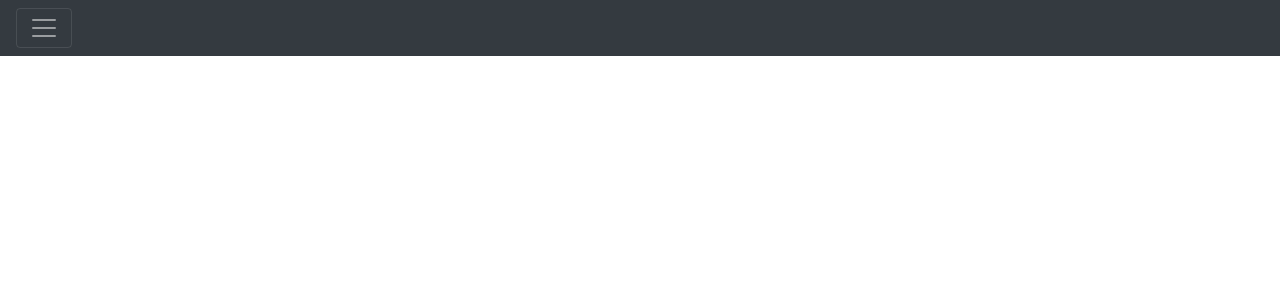
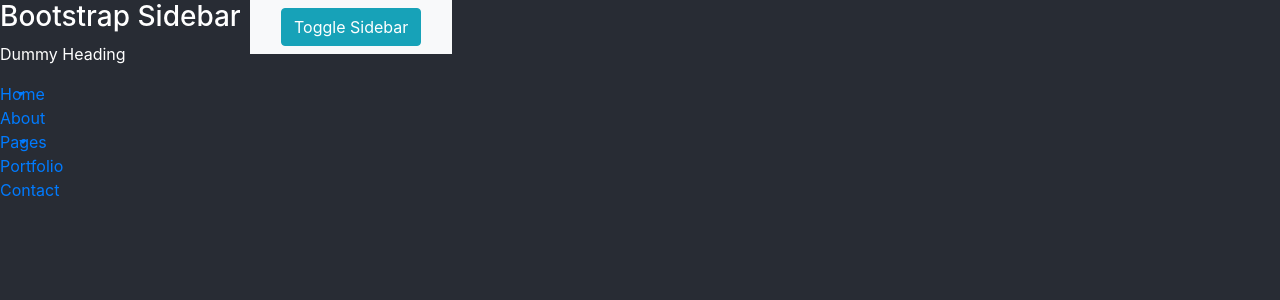
Before and after one commit to nirtzur89/vapro, a React (Create React App) app in the folder client/: page / in a window 1280 px wide. Shown: the top 300 px of the page. Built offline with nearby package versions, Linux system fonts and the light colour scheme.

Commit message:
ugly navbar

```diff
--- a/client/src/App.css
+++ b/client/src/App.css
@@ -2,14 +2,39 @@
   background-color: #282c34;
 }
 
+.wrapper {
+    color:white;
+    display: flex;
+    align-items: stretch;
+}
 
-.App-header {
+#sidebar {
+  min-width: 250px;
+  max-width: 250px;
+  min-height: 100vh;
+}
 
-  min-height: 100vh;
-  display: flex;
-  flex-direction: column;
-  align-items: center;
-  justify-content: center;
-  font-size: calc(10px + 2vmin);
-  color: white;
+#sidebar.active {
+  margin-left: -250px;
 }
+
+a[data-toggle="collapse"] {
+  position: relative;
+}
+
+.dropdown-toggle::after {
+  display: block;
+  position: absolute;
+  top: 50%;
+  right: 20px;
+  transform: translateY(-50%);
+}
+
+@media (max-width: 768px) {
+  #sidebar {
+      margin-left: -250px;
+  }
+  #sidebar.active {
+      margin-left: 0;
+  }
+}
--- a/client/src/components/navbar/NavBar.js
+++ b/client/src/components/navbar/NavBar.js
@@ -4,18 +4,66 @@ import { BrowserRouter as Router, Route } from 'react-router-dom';
 
 const navbar = () => {
     return (
-        <div class="pos-f-t">
-            <div class="collapse" id="navbarToggleExternalContent">
-                <div class="bg-dark p-4">
-                    <h4 class="text-white">Collapsed content</h4>
-                    <span class="text-muted">Toggleable via the navbar brand.</span>
+        <div class="wrapper">
+
+            <nav id="sidebar">
+                <div class="sidebar-header">
+                    <h3>Bootstrap Sidebar</h3>
                 </div>
+
+                <ul class="list-unstyled components">
+                    <p>Dummy Heading</p>
+                    <li class="active">
+                        <a href="#homeSubmenu" data-toggle="collapse" aria-expanded="false" class="dropdown-toggle">Home</a>
+                        <ul class="collapse list-unstyled" id="homeSubmenu">
+                            <li>
+                                <a href="#">Home 1</a>
+                            </li>
+                            <li>
+                                <a href="#">Home 2</a>
+                            </li>
+                            <li>
+                                <a href="#">Home 3</a>
+                            </li>
+                        </ul>
+                    </li>
+                    <li>
+                        <a href="#">About</a>
+                    </li>
+                    <li>
+                        <a href="#pageSubmenu" data-toggle="collapse" aria-expanded="false" class="dropdown-toggle">Pages</a>
+                        <ul class="collapse list-unstyled" id="pageSubmenu">
+                            <li>
+                                <a href="#">Page 1</a>
+                            </li>
+                            <li>
+                                <a href="#">Page 2</a>
+                            </li>
+                            <li>
+                                <a href="#">Page 3</a>
+                            </li>
+                        </ul>
+                    </li>
+                    <li>
+                        <a href="#">Portfolio</a>
+                    </li>
+                    <li>
+                        <a href="#">Contact</a>
+                    </li>
+                </ul>
+            </nav>
+            <div id="content">
+                <nav class="navbar navbar-expand-lg navbar-light bg-light">
+                    <div class="container-fluid">
+
+                        <button type="button" id="sidebarCollapse" class="btn btn-info">
+                            <i class="fas fa-align-left"></i>
+                            <span>Toggle Sidebar</span>
+                        </button>
+
+                    </div>
+                </nav>
             </div>
-            <nav class="navbar navbar-dark bg-dark">
-                <button class="navbar-toggler" type="button" data-toggle="collapse" data-target="#navbarToggleExternalContent" aria-controls="navbarToggleExternalContent" aria-expanded="false" aria-label="Toggle navigation">
-                    <span class="navbar-toggler-icon"></span>
-                </button>
-            </nav>
         </div>
     )
 }
```
